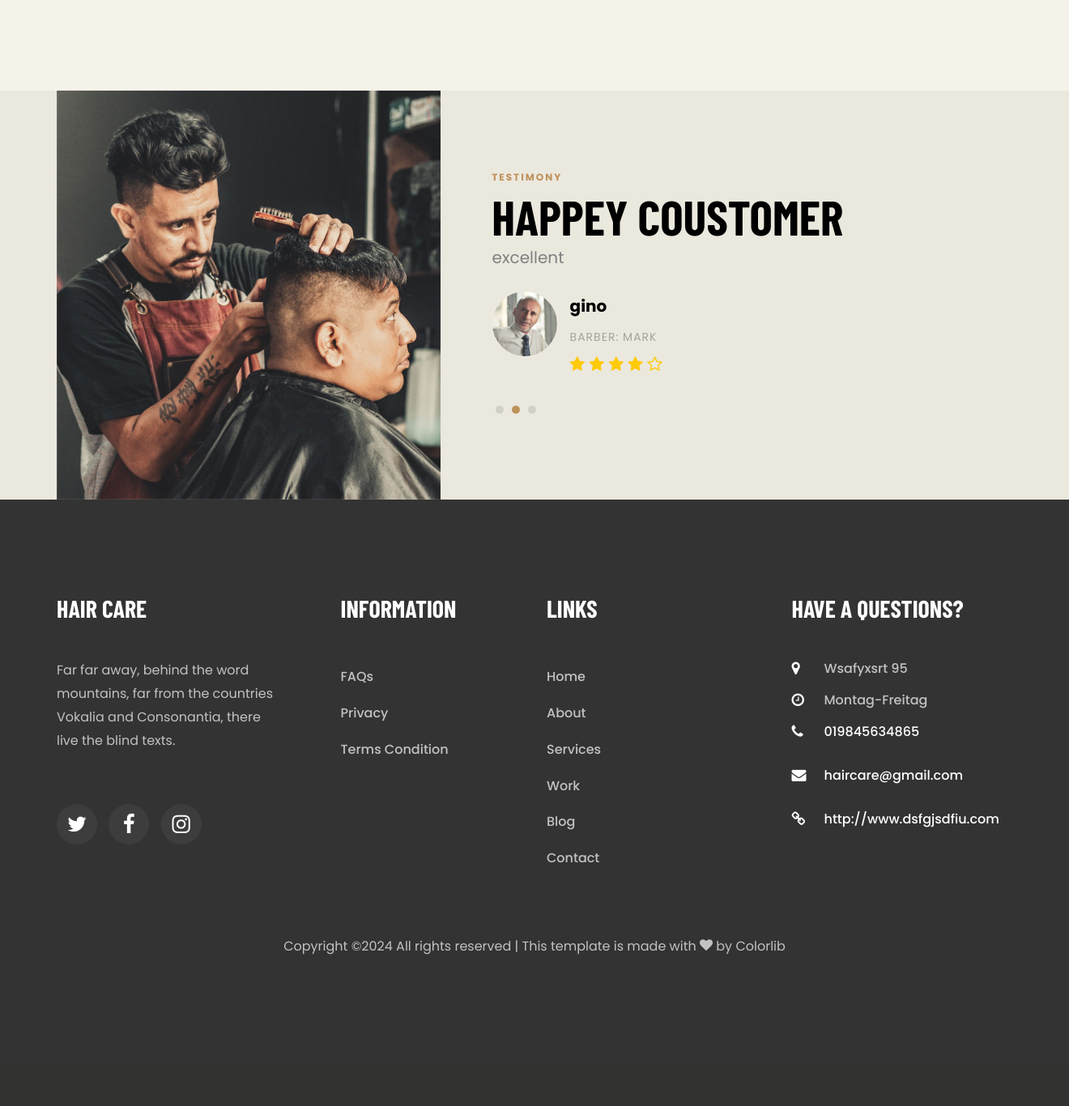
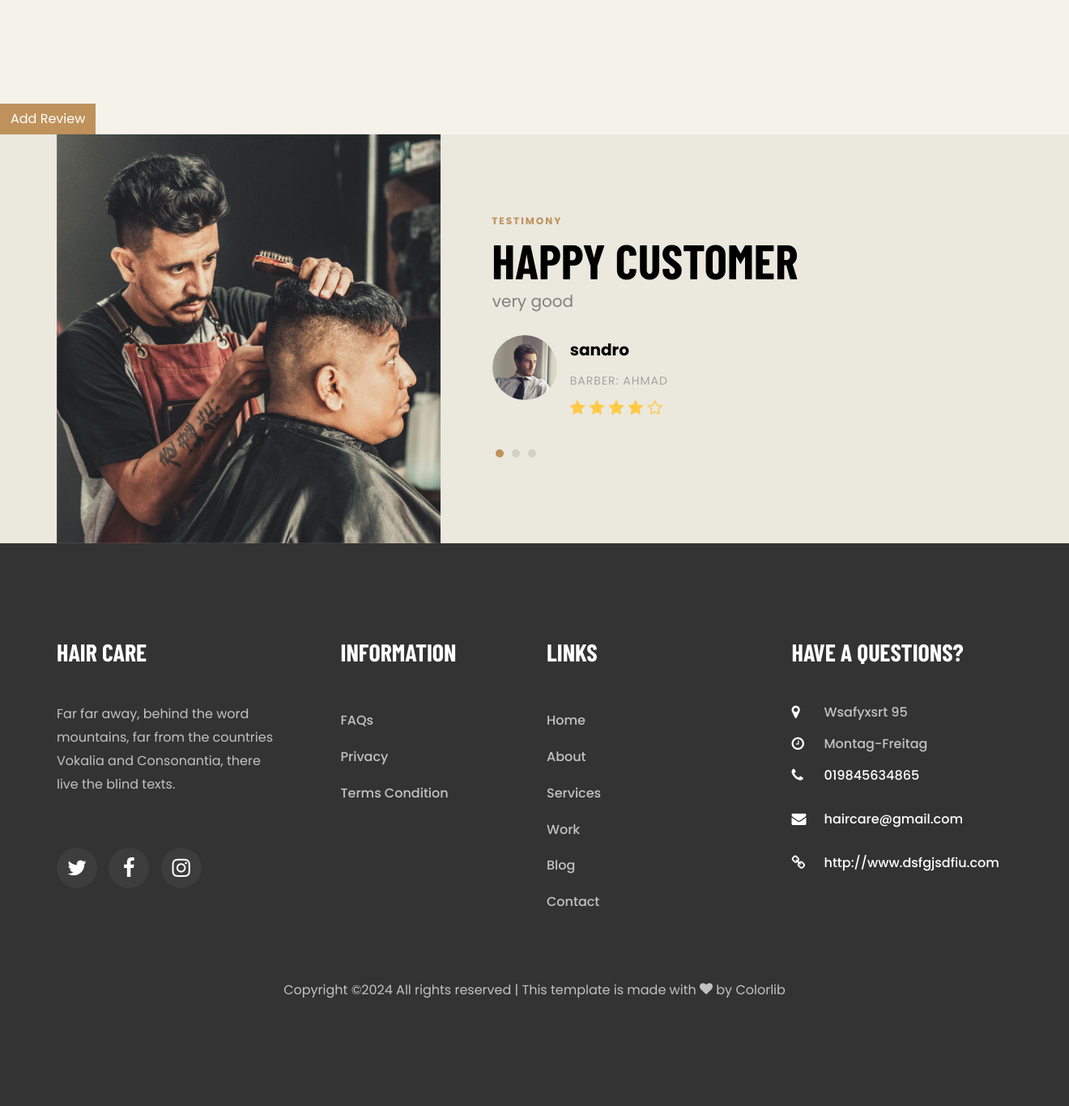
Before and after one commit to AbdullahBakir97/Barber-Salon, a Django app: page /visitor/appointments/ in a window 1320 px wide; the page is wider, and only the part inside the window is pictured. Shown: the part 208-1574 px from the top of that part at 81% size. Before the commit the page ends 1387 px from the top of that part, so only its background shows below. Run offline with Django 5.2, Linux system fonts and the light colour scheme; data comes from the database, SQL or seed files in the repository; both versions use the stored data as it was after the commit; some libraries are stand-ins or nearby versions; some web fonts are replaced.

Commit message:
use ajax in reviews section

```diff
--- a/contact/review_context_processor.py
+++ b/contact/review_context_processor.py
@@ -1,5 +1,5 @@
 from .models import Review
 
 def get_review_data(request):
-    data = Review.objects.all()
-    return {'review_data': data}
+    review_data = Review.objects.all()
+    return {'review_data': review_data}
--- a/contact/urls.py
+++ b/contact/urls.py
@@ -34,6 +34,9 @@ from .views import (
     ServiceDeleteView,
 
     ManagementView,
+
+    create_visitor_review,
+    submit_review,
 
     contact_view,
     pricing_view
@@ -82,7 +85,7 @@ urlpatterns = [
 
     # Visitor Views
     path('visitor/appointments/create/', VisitorAppointmentCreateView.as_view(), name='visitor_appointment_create'),
-    path('visitor/reviews/create/', VisitorReviewCreateView.as_view(), name='visitor_review_create'),
+    path('visitor/reviews/create/', create_visitor_review, name='visitor_review_create'),
     path('visitor/appointments/', VisitorAppointmentListView.as_view(), name='visitor_appointment_list'),
     path('visitor/reviews/', VisitorReviewListView.as_view(), name='visitor_review_list'),
 
--- a/contact/views.py
+++ b/contact/views.py
@@ -1,16 +1,18 @@
 from django.contrib.auth.decorators import login_required
 from django.contrib.auth.mixins import LoginRequiredMixin
 from django.views.generic.list import MultipleObjectMixin
+from django.template.loader import render_to_string
 from django.shortcuts import render, redirect, get_object_or_404
 from django.urls import reverse, reverse_lazy
+from django.views.decorators.http import require_POST
 from django.utils.translation import gettext_lazy as _
 from django.views.generic import ListView, CreateView, UpdateView, DeleteView , DetailView, TemplateView
 from .models import Owner, Barber, Review, GalleryItem, Appointment, Message, Service, Category
 from .forms import OwnerForm, BarberForm, GalleryItemForm, ReviewCreateForm, AppointmentForm, MessageForm, ServiceForm
-from django.http import Http404
-from django.http import HttpResponseRedirect
+from django.http import Http404, HttpResponseRedirect, JsonResponse
 from django.db import IntegrityError
 from django.db.models import Q
+from django.core import serializers
 from django.contrib import messages
 import uuid
 import logging
@@ -299,7 +301,7 @@ class ReviewDeleteView(OwnerProfileRequiredMixin, DeleteView):
         return HttpResponseRedirect(self.get_success_url())
 
 
-class ReviewListView(OwnerProfileRequiredMixin, ListView):
+class ReviewListView(ListView):
     model = Review
     template_name = 'contact/review/review_list.html'
     context_object_name = 'object_list'
@@ -446,7 +448,6 @@ class VisitorReviewCreateView(VisitorInfoAndHashMixin, CreateView):
     model = Review
     form_class = ReviewCreateForm
     template_name = 'contact/review/visitor_review_create.html'
-    success_url = reverse_lazy('contact:visitor_review_list')
 
     def form_valid(self, form):
         visitor_info, visitor_hash = self.get_visitor_info_and_hash()
@@ -461,11 +462,52 @@ class VisitorReviewCreateView(VisitorInfoAndHashMixin, CreateView):
         try:
             self.object = form.save()
             messages.success(self.request, _('Bewertung erfolgreich hinzugefügt.'))
-            print(form.cleaned_data)
-            return super().form_valid(form)
+
+            # Render the new review HTML
+            new_review_html = render_to_string('include/reviews.html', {'review': self.object}, request=self.request)
+            return JsonResponse({'html': new_review_html})
         except IntegrityError:
             messages.error(self.request, _('Ein Fehler ist aufgetreten. Bitte versuchen Sie es erneut.'))
             return self.form_invalid(form)
+
+
+def create_visitor_review(request):
+    if request.method == 'POST':
+        form = ReviewCreateForm(request)
+        if form.is_valid():
+            visitor_info = request.META.get('REMOTE_ADDR', '') + request.META.get('HTTP_USER_AGENT', '')
+            visitor_hash = hashlib.sha256(visitor_info.encode()).hexdigest()
+            existing_review = Review.objects.filter(visitor_hash=visitor_hash, barber=form.instance.barber, customer_name=form.instance.customer_name).first()
+            if existing_review:
+                messages.error(request, _('Sie haben bereits eine Bewertung für diesen Friseur mit dem gleichen Namen abgegeben.'))
+                return JsonResponse({'error': _('Duplicate review for this barber with the same name.')}, status=400)
+            form.instance.visitor_hash = visitor_hash
+            try:
+                new_review = form.save()
+                messages.success(request, _('Bewertung erfolgreich hinzugefügt.'))
+                new_review_html = render_to_string('include/reviews.html', {'review': new_review}, request=request)
+                return JsonResponse({'html': new_review_html})
+            except IntegrityError:
+                messages.error(request, _('Ein Fehler ist aufgetreten. Bitte versuchen Sie es erneut.'))
+                return JsonResponse({'error': _('An error occurred. Please try again.')}, status=500)
+        else:
+            return JsonResponse({'error': _('Form validation failed.')}, status=400)
+    else:
+        return JsonResponse({'error': _('Invalid request method.')}, status=405)
+
+@require_POST
+def submit_review(request):
+    form = ReviewCreateForm(request.POST, request.FILES)
+    if form.is_valid():
+        try:
+            review = form.save()
+            reviews_html = render_to_string('include/reviews.html', {'review_data': Review.objects.all()})
+            return JsonResponse({'success': True, 'reviews_html': reviews_html})
+        except IntegrityError:
+            return JsonResponse({'success': False, 'message': 'An error occurred while saving the review.'})
+    else:
+        return JsonResponse({'success': False, 'message': 'Form data is not valid.'})
+
 
 class VisitorAppointmentListView(VisitorInfoAndHashMixin, ListView):
     model = Appointment
--- a/templates/base.html
+++ b/templates/base.html
@@ -66,7 +66,64 @@
 
 {% endblock body %}
 
+<div class="row">
+  <div class="col-md-6">
+      <button type="button" class="btn btn-primary mt-3" data-toggle="modal" data-target="#reviewModal">Add Review</button>
+  </div>
+</div>
 
+<!-- Modal -->
+<div class="modal fade" id="reviewModal" tabindex="-1" role="dialog" aria-labelledby="reviewModalLabel" aria-hidden="true">
+  <div class="modal-dialog" role="document">
+    <div class="modal-content">
+      <div class="modal-header">
+        <h5 class="modal-title" id="reviewModalLabel">Add Review</h5>
+        <button type="button" class="close" data-dismiss="modal" aria-label="Close">
+          <span aria-hidden="true">&times;</span>
+        </button>
+      </div>
+      <div class="modal-body">
+        <!-- Review Form -->
+        <form method="POST" id="reviewForm" class="review-form" action="{% url 'contact:visitor_review_create' %}" enctype="multipart/form-data">
+          {% csrf_token %}
+          <div class="form-group">
+            <label for="id_image">Foto</label>
+            <input type="file" name="image" class="form-control-file" id="id_image">
+          </div>
+          <div class="form-group">
+            <label for="id_barber">Friseur</label>
+            <select name="barber" class="form-control" id="id_barber">
+              {% for barber in barbers %}
+                <option value="{{ barber.id }}">{{ barber.name }}</option>
+              {% endfor %}
+            </select>
+          </div>
+          <div class="form-group">
+            <label for="id_customer_name">Kundenname</label>
+            <input type="text" name="customer_name" class="form-control" id="id_customer_name">
+          </div>
+          <div class="form-group">
+            <label for="id_comment">Kommentar</label>
+            <textarea name="comment" class="form-control" id="id_comment"></textarea>
+          </div>
+          <div class="form-group">
+            <label for="id_rating">Bewertung</label>
+            <div class="star-rating" onclick="updateRating()">
+              <input type="radio" name="rating" value="5" id="star-5"><label for="star-5">&#9733;</label>
+              <input type="radio" name="rating" value="4" id="star-4"><label for="star-4">&#9733;</label>
+              <input type="radio" name="rating" value="3" id="star-3"><label for="star-3">&#9733;</label>
+              <input type="radio" name="rating" value="2" id="star-2"><label for="star-2">&#9733;</label>
+              <input type="radio" name="rating" value="1" id="star-1"><label for="star-1">&#9733;</label>
+            </div>
+            <!-- Hidden input field to store the selected star rating -->
+            <input type="hidden" name="rating" id="ratingInput" value="{{ form.initial.rating }}">
+          </div>
+          <button type="submit" class="btn btn-primary mt-3" id="submitReviewBtn">Submit Review</button>
+        </form>
+      </div>
+    </div>
+  </div>
+</div>
 <section class="testimony-section bg-light">
   <div class="container">
     <div class="row ftco-animate justify-content-center">
@@ -74,48 +131,61 @@
         <div class="testimony-img" style="background-image: url({% static 'images/testimony-img.jpg' %});"></div>
       </div>
       <div class="col-md-6 col-lg-7 py-5 pl-md-5">
-					<div class="py-md-5">
+        <div class="py-md-5" id="all-reviews">
           <div class="heading-section ftco-animate">
             <span class="subheading">Testimony</span>
-							<h2 class="mb-0">Happey Coustomer</h2>
+            <h2 class="mb-0">Happy Customer</h2>
           </div>
-						<div class="carousel-testimony owl-carousel ftco-animate">
-							{% for review in review_data %}
-							<div class="item">
-								<div class="testimony-wrap pb-4">
-									<div class="text">
-										<p class="mb-4">{{ review.comment }}</p>
-									</div>
-									<div class="d-flex">
-										{% if review.image %}
-										<div class="user-img" style="background-image: url({{ review.image.url }})">
-										</div>
-										{% endif %}
-										<div class="pos ml-3">
-											<p class="name">{{ review.customer_name }}</p>
-											<span class="position">barber: {{ review.barber.name }}</span>
-											<div class="star-rating">
-												{% for _ in "12345" %}
-													{% if forloop.counter <= review.rating %}
-														<span class="fa fa-star"></span>
-													{% else %}
-														<span class="fa fa-star-o"></span>
-													{% endif %}
-												{% endfor %}
-											</div>
-										</div>
-									</div>
-								</div>
-							</div>
-						  {% endfor %}
-						</div>
+          {% include "include/reviews.html"%}
         </div>
       </div>
     </div>
   </div>
 </section>
+
+<script src="https://code.jquery.com/jquery-3.7.1.min.js" integrity="sha256-/JqT3SQfawRcv/BIHPThkBvs0OEvtFFmqPF/lYI/Cxo=" crossorigin="anonymous"></script>
+<script>
+  // Function to update the hidden input field with the selected star rating
+  function updateRating() {
+    const ratingInput = document.getElementById('ratingInput');
+    const stars = document.querySelectorAll('.star-rating input:checked');
+
+    if (stars.length > 0) {
+      ratingInput.value = stars[0].value;
+    }
+  }
+
+  $(document).ready(function() {
+    // Submit review form via AJAX
+    $(document).on('submit', '#reviewForm', function(event){
+      event.preventDefault();
+      $.ajax({
+        type: $(this).attr('method'),
+        url: $(this).attr('action'),
+        data: $(this).serialize(),
+        dataType: 'json',
+        success: function(response){
+          // Append the new review HTML to the existing reviews
+          $('#all-reviews .carousel-testimony').append(response.html);
+          $('#reviewModal').modal('hide'); // Close modal after successful submission
+          $('#reviewForm')[0].reset(); // Reset the form fields
+        },
+        error: function(xhr, status, error) {
+          console.error(xhr.responseText); // Log error message to console
+        }
+      });
+    });
+  });
+</script>
+
+
   <style>
-    .star-rating span { font-size: 20px; color: #ffca08; }
+    .star-rating span { font-size: 20px; color: #ffca48; }
+    .star-rating input { display: none; }
+    .star-rating label { font-size: 30px; padding: 5px; cursor: pointer; }
+    .star-rating label:hover,
+    .star-rating label:hover ~ label,
+    .star-rating input:checked ~ label { color: #ffca08; }
   </style>
 
 
@@ -209,7 +279,6 @@
   <script src="{% static 'js/google-map.js' %}"></script>
   <script src="{% static 'js/main.js' %}"></script>
 
-  <script  src="https://code.jquery.com/jquery-3.2.1.min.js" ></script>
 
 
   </body>
--- /dev/null
+++ b/templates/include/reviews.html
@@ -0,0 +1,30 @@
+<div class="carousel-testimony owl-carousel ftco-animate">
+    {% for review in review_data %}
+    <div class="item">
+        <div class="testimony-wrap pb-4">
+            <div class="text">
+                <p class="mb-4">{{ review.comment }}</p>
+            </div>
+            <div class="d-flex">
+                {% if review.image %}
+                <div class="user-img" style="background-image: url({{ review.image.url }})">
+                </div>
+                {% endif %}
+                <div class="pos ml-3">
+                    <p class="name">{{ review.customer_name }}</p>
+                    <span class="position">barber: {{ review.barber.name }}</span>
+                    <div class="star-rating">
+                        {% for _ in "12345" %}
+                            {% if forloop.counter <= review.rating %}
+                                <span class="fa fa-star"></span>
+                            {% else %}
+                                <span class="fa fa-star-o"></span>
+                            {% endif %}
+                        {% endfor %}
+                    </div>
+                </div>
+            </div>
+        </div>
+    </div>
+  {% endfor %}
+</div>
```
Also changed, not shown: db.sqlite3. Lines whose indentation alone changed are shown as unchanged.
